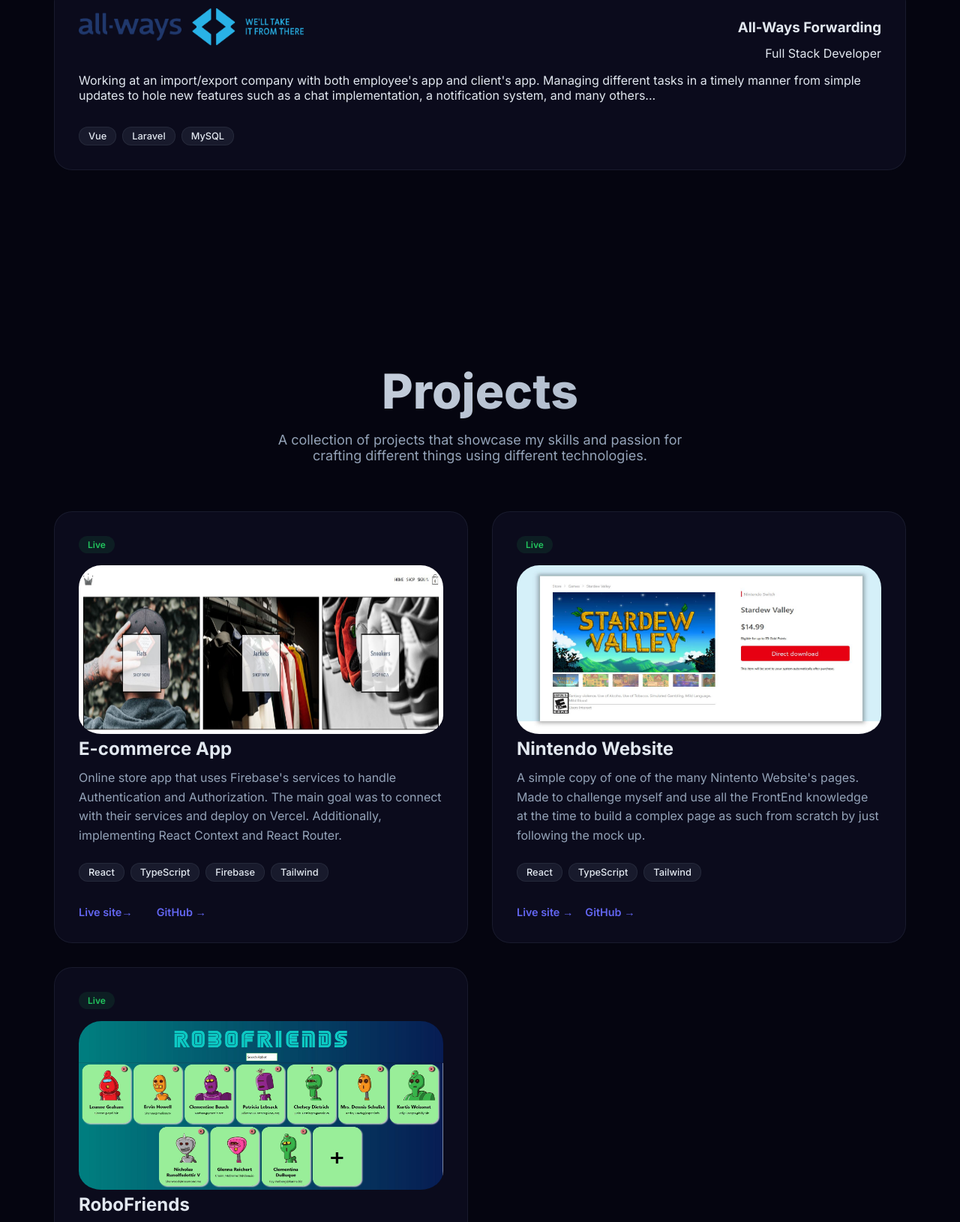
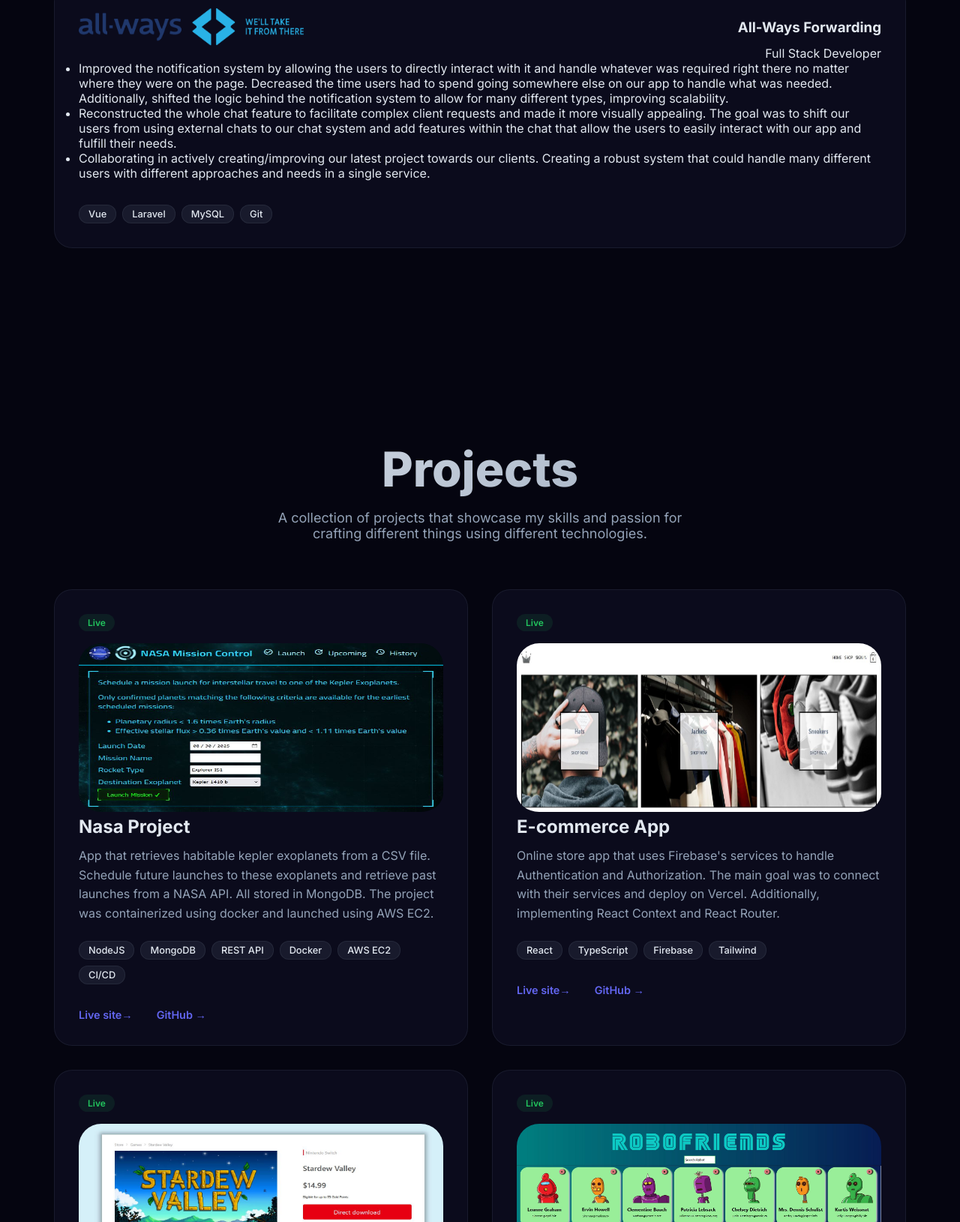
Before and after one commit to RafaelM011/Portfolio, a plain HTML site: page index.html in a window 1280 px wide. Shown: the part 1170-2800 px from the top of the page at 75% size. Drawn offline with Linux system fonts and the light colour scheme.

Commit message:
Updated CV and Projects

```diff
--- a/index.html
+++ b/index.html
@@ -14,7 +14,8 @@
             <div class="logo">R.M.</div>
             <ul class="nav-links">
                 <li><a href="#home">Home</a></li>
-                <li><a href="#projects">Work</a></li>
+                <li><a href="#experience">Experience</a></li>
+                <li><a href="#projects">Projects</a></li>
                 <li><a href="#skills">Skills</a></li>
             </ul>
         </div>
@@ -57,7 +58,7 @@
               solutions. Aiming to master the back-end and become a DevOps Engineer.
             </p>
             <div class="hero-buttons">
-                <a href="#projects" class="btn-primary">View my work</a>
+                <a href="#projects" class="btn-primary">View my experience</a>
             </div>
         </div>
     </section>
@@ -76,11 +77,22 @@
                       <h3>All-Ways Forwarding</h3>
                     </div>
                     <p>Full Stack Developer</p>
-                    <p>Working at an import/export company with both employee's app and client's app. Managing different tasks in a timely manner from simple updates to hole new features such as a chat implementation, a notification system, and many others...</p>
+                    <ul>
+                      <li>
+                        Improved the notification system by allowing the users to directly interact with it and handle whatever was required right there no matter where they were on the page. Decreased the time users had to spend going somewhere else on our app to handle what was needed. Additionally, shifted the logic behind the notification system to allow for many different types, improving scalability.
+                      </li>
+                      <li>
+                        Reconstructed the whole chat feature to facilitate complex client requests and made it more visually appealing. The goal was to shift our users from using external chats to our chat system and add features within the chat that allow the users to easily interact with our app and fulfill their needs.
+                      </li>
+                      <li>
+                        Collaborating in actively creating/improving our latest project towards our clients. Creating a robust system that could handle many different users with different approaches and needs in a single service.
+                      </li>
+                    </ul>
                     <div class="project-stack">
                         <span class="tech-tag">Vue</span>
                         <span class="tech-tag">Laravel</span>
                         <span class="tech-tag">MySQL</span>
+                        <span class="tech-tag">Git</span>
                     </div>
                 </div>
             </div>
@@ -95,6 +107,26 @@
                 <p class="section-description">A collection of projects that showcase my skills and passion for crafting different things using different technologies.</p>
             </div>
             <div class="projects-grid">
+              <div class="project-card">
+                    <div class="project-status">Live</div>
+                    <img src="assets/nasa_project.JPG" alt="robofriends">
+                    <h3>Nasa Project</h3>
+                    <p>
+                      App that retrieves habitable kepler exoplanets from a CSV file. Schedule future launches to these exoplanets and retrieve past launches from a NASA API. All stored in MongoDB. The project was containerized using docker and launched using AWS EC2.
+                    </p>
+                    <div class="project-stack">
+                        <span class="tech-tag">NodeJS</span>
+                        <span class="tech-tag">MongoDB</span>
+                        <span class="tech-tag">REST API</span>
+                        <span class="tech-tag">Docker</span>
+                        <span class="tech-tag">AWS EC2</span>
+                        <span class="tech-tag">CI/CD</span>
+                    </div>
+                    <div class="project-links">
+                        <a href="http://ec2-18-188-158-12.us-east-2.compute.amazonaws.com" class="project-link" target="_blank">Live site→<a>
+                        <a href="https://github.com/RafaelM011/Nasa_Project" class="project-link" target="_blank">GitHub →</a>
+                    </div>
+                </div>
                 <div class="project-card">
                     <div class="project-status">Live</div>
                     <img src="assets/ecommerce.JPG" alt="robofriends">
@@ -114,7 +146,6 @@
                         <a href="https://github.com/RafaelM011/Ecommerce_FrontEnd" class="project-link" target="_blank">GitHub →</a>
                     </div>
                 </div>
-
                 <div class="project-card">
                     <div class="project-status">Live</div>
                     <img src="assets/nintendo.JPG" alt="robofriends">
@@ -134,7 +165,6 @@
                         <a href="https://github.com/RafaelM011/Nintendo_Website" class="project-link" target="_blank">GitHub →</a>
                     </div>
                 </div>
-
                 <div class="project-card">
                     <div class="project-status">Live</div>
                     <img src="assets/robofriends.JPG" alt="robofriends">
```
Also changed, not shown: assets/nasa_project.JPG (added), 1 other file.
